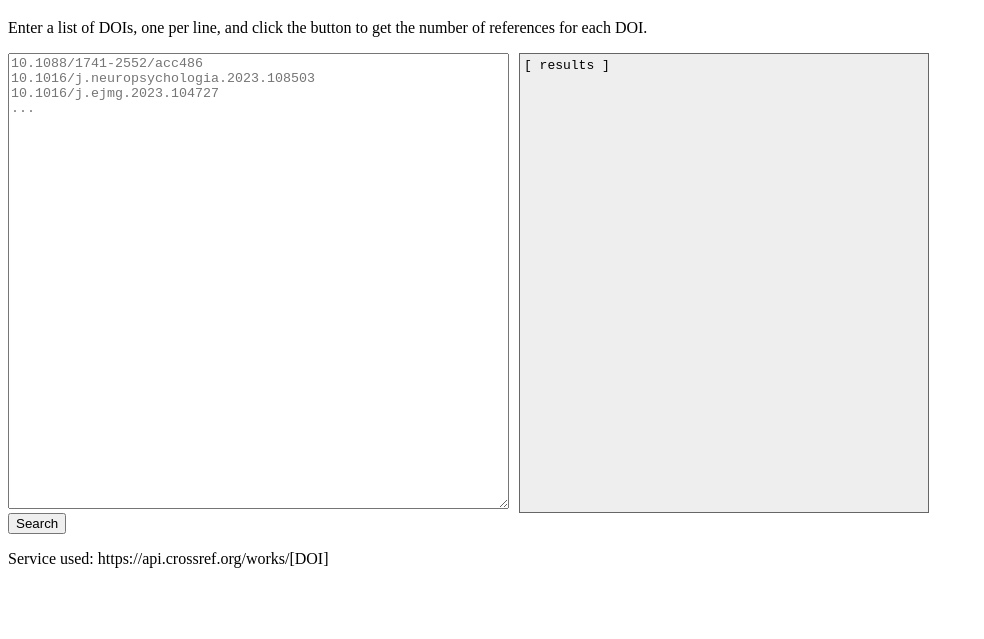
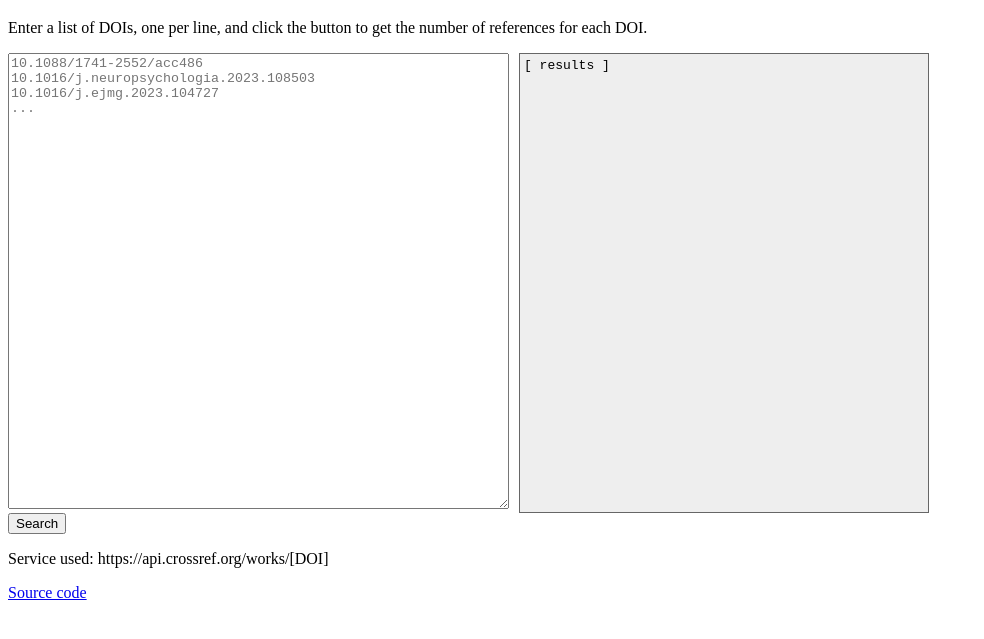
Before and after one commit to gorbiz/literature-search, a plain HTML site: page doi-to-ref-count/index.html in a window 1280 px wide. Shown: the part 87-726 px from the top of the page, without its empty margins (0-984 px from the left). Drawn offline with Linux system fonts and the light colour scheme; no server answers.

Commit message:
:memo: add readme & link to github

```diff
--- a/doi-to-ref-count/index.html
+++ b/doi-to-ref-count/index.html
@@ -64,6 +64,7 @@
   </div>
   <button id="submit">Search</button>
   <p>Service used: https://api.crossref.org/works/[DOI]</p>
+  <a href="https://github.com/gorbiz/literature-search">Source code</a>
 
   <script>
     document.querySelector('#submit').onclick = function (event) {
```
Also changed, not shown: 1 other file.
